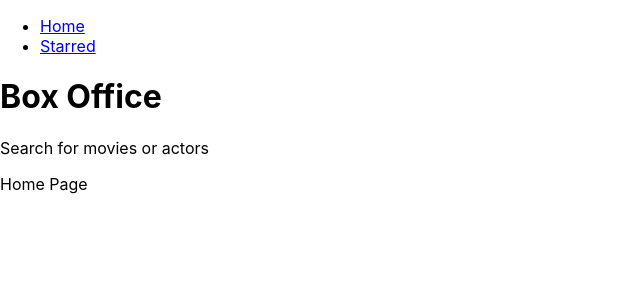
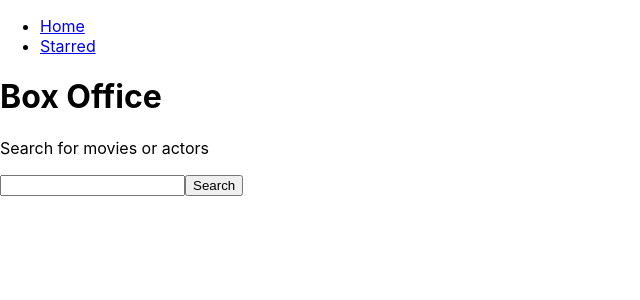
Before and after one commit to Wolfhunter437/Box-Office, a React (Create React App) app: page / in a window 1280 px wide. Shown: the top 300 px of the page, without its empty margins (0-640 px from the left). Built offline with nearby package versions, Linux system fonts and the light colour scheme.

Commit message:
added api

```diff
--- a/src/Pages/Home.jsx
+++ b/src/Pages/Home.jsx
@@ -1,7 +1,30 @@
+import { useState } from 'react';
+
 export default function Home() {
-  return (
-    <div>
-      Home Page
-    </div>
-  )
+
+    const [searchStr, setSearchStr] = useState('')
+
+    const onSearchInputChange = (ev) => {
+        setSearchStr(ev.target.value)
+    }
+
+    const onSearch = async (ev) => {
+        ev.preventDefault();
+
+        const response = await fetch(`https://api.tvmaze.com/search/shows?q=${searchStr}`);
+        const body = await response.json();
+
+        console.log(body);
+
+        // https://api.tvmaze.com/singlesearch/shows?q=girls
+    }
+
+    return (
+        <div>
+            <form onSubmit={onSearch}>
+                <input type="text" value={searchStr} onChange={onSearchInputChange} />
+                <button type='submit'>Search</button>
+            </form>
+        </div>
+    )
 }
```
